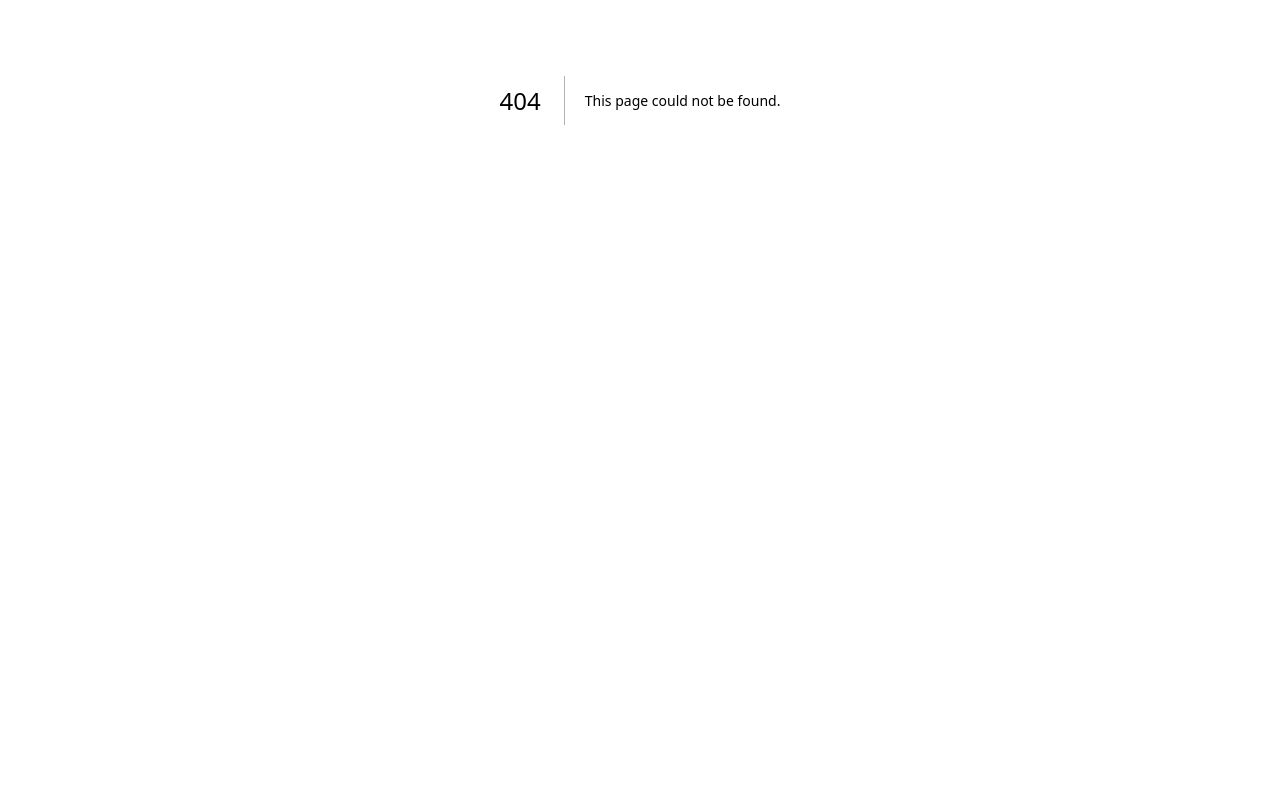
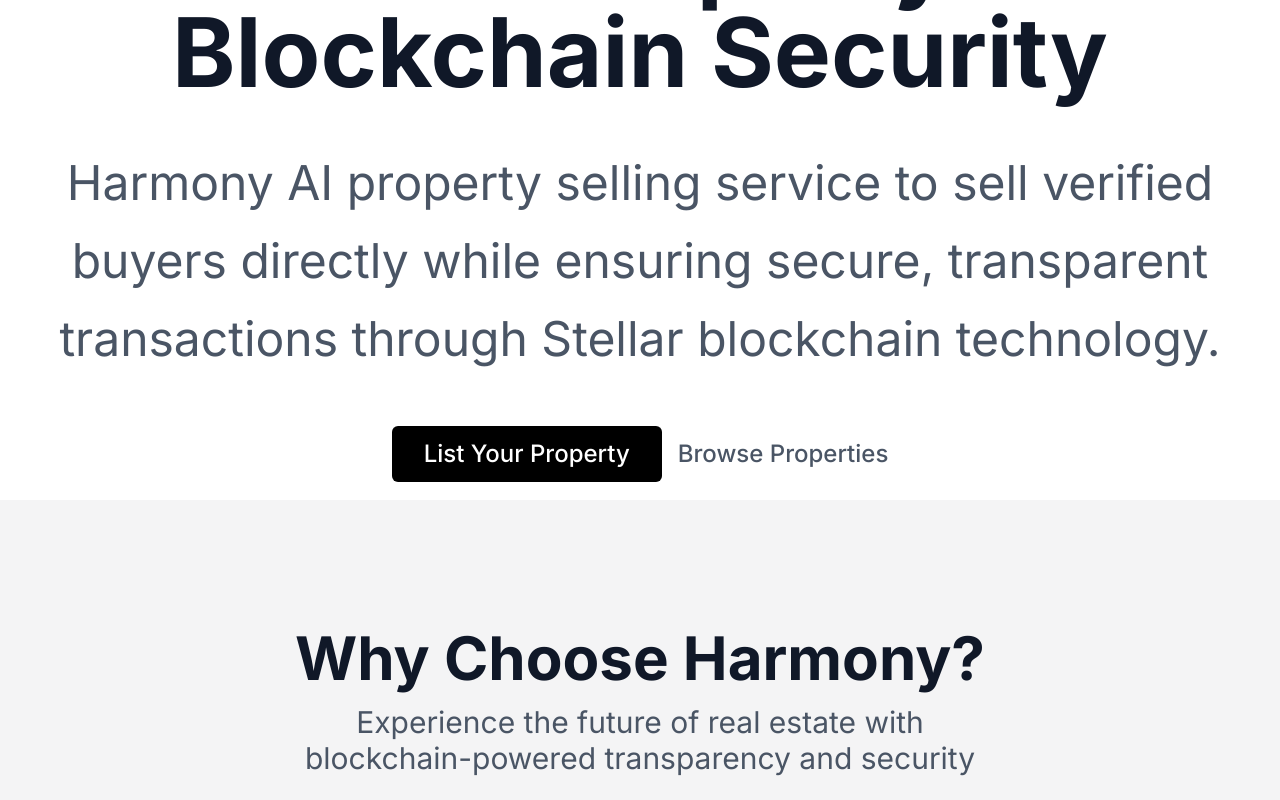
Before and after one commit to HarmonyHomes-developers/Harmony, a Next.js app in the folder harmony-homes/: page /sellerlandingpage in a window 1280 px wide. Before the commit this address had no page. Shown: the part 300-1100 px from the top of the page. Before the commit the page ends 800 px from the top, so only its background shows below. Built offline with nearby package versions, Linux system fonts and the light colour scheme.

Commit message:
fix: organize folder structure

```diff
--- a/harmony-homes/src/app/seller/page.tsx
+++ /dev/null
@@ -1,18 +0,0 @@
-import React from 'react'
-import HeroSection from '@/components/seller/herosection'
-import WhyChooseHarmony from '@/components/seller/whyharmoney'
-import HowHarmonyWorks from '@/components/seller/howitwork'
-import CTASection from '@/components/seller/calltoAction'
-
-const page = () => {
-  return (
-    <div>
-      <HeroSection/>
-      <WhyChooseHarmony/>
-      <HowHarmonyWorks/>
-      <CTASection/>
-    </div>
-  )
-}
-
-export default page
--- /dev/null
+++ b/harmony-homes/src/app/sellerlandingpage/page.tsx
@@ -0,0 +1,18 @@
+import React from 'react'
+import HeroSection from '@/components/organisms/herosection'
+import WhyChooseHarmony from '@/components/organisms/whyharmoney'
+import HowHarmonyWorks from '@/components/organisms/howitwork'
+import CTASection from '@/components/organisms/calltoAction'
+
+const page = () => {
+  return (
+    <div>
+      <HeroSection/>
+      <WhyChooseHarmony/>
+      <HowHarmonyWorks/>
+      <CTASection/>
+    </div>
+  )
+}
+
+export default page
```
Also changed, not shown: harmony-homes/src/components/organisms/calltoAction.tsx (renamed from harmony-homes/src/components/seller/calltoAction.tsx), harmony-homes/src/components/organisms/herosection.tsx (renamed from harmony-homes/src/components/seller/herosection.tsx), harmony-homes/src/components/organisms/howitwork.tsx (renamed from harmony-homes/src/components/seller/howitwork.tsx), harmony-homes/src/components/organisms/whyharmoney.tsx (renamed from harmony-homes/src/components/seller/whyharmoney.tsx).
